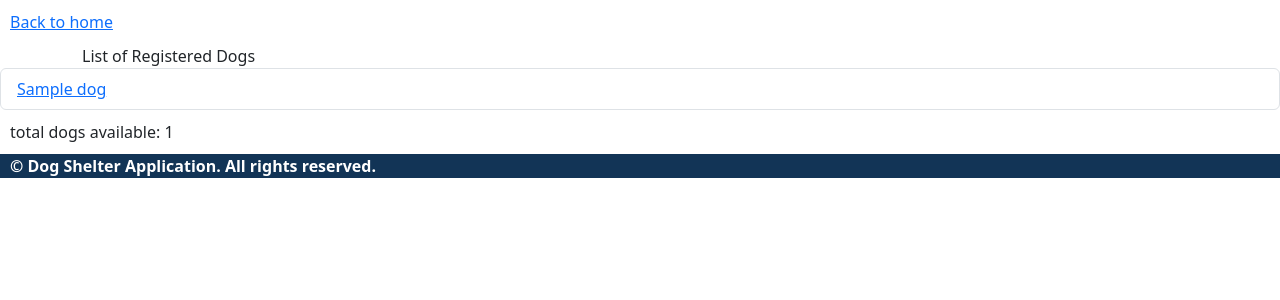
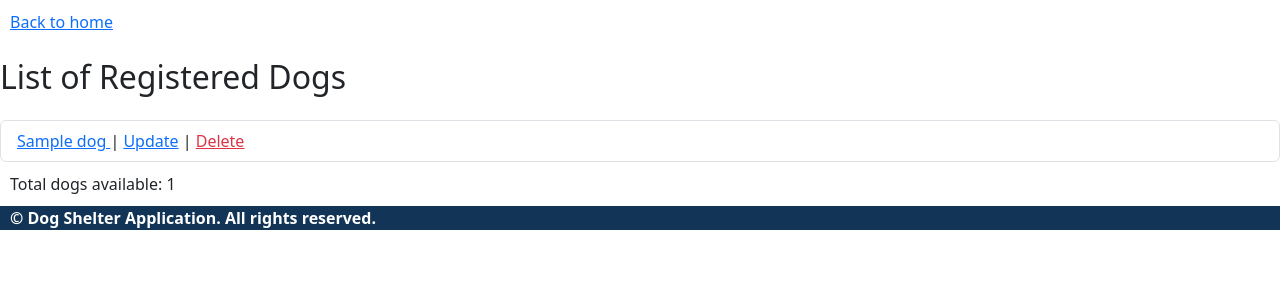
Before and after one commit to erdey2/dog_shelter, a Django app: page /dogs in a window 1280 px wide. Shown: the top 300 px of the page. Run offline with Django 5.2, Linux system fonts and the light colour scheme; tables that the repository leaves empty hold one stand-in row (values such as "Sample post").

```diff
--- a/dog_shelters_app/templates/dogs_list.html
+++ b/dog_shelters_app/templates/dogs_list.html
@@ -2,21 +2,30 @@
 {% block title %} Dog List {% endblock %}
 
 {% block body %}
-<p><a href="{% url 'index' %}">Back to home</a></p>
-<div class="container"> List of Registered Dogs </div>
+<p><a class="link" href="{% url 'index' %}">Back to home</a></p>
+<h2 class="my-4">List of Registered Dogs</h2>
+
 {% if dogs %}
 <ul class="list-group">
-        {% for dog in dogs %}
-        <li class="list-group-item">
-                <a href="{% url 'dog_detail' dog.pk %}">
-                        {{dog.name}}
-                </a>
-        </li>
-        {% endfor %}
+    {% for dog in dogs %}
+    <li class="list-group-item">
+        <a href="{% url 'dog_detail' dog.pk %}" aria-label="View details of {{ dog.name }}">
+            {{ dog.name }}
+        </a>
+        <span>|</span>
+        <a href="{% url 'dog_update' dog.pk %}">Update</a>
+        <span>|</span>
+        <a href="{% url 'dog_delete' dog.pk %}" class="text-danger"
+           onclick="return confirm('Are you sure you want to delete {{ dog.name }}?')">
+            Delete
+        </a>
+    </li>
+    {% endfor %}
 </ul>
-
-<p>  total dogs available: {{dogs|length}} </p>
+<p>Total dogs available: {{ dogs|length }}</p>
 {% else %}
-<h1>No dogs to display! </h1>
+<div class="alert alert-warning" role="alert">
+    No dogs to display!
+</div>
 {% endif %}
 {% endblock %}
```
